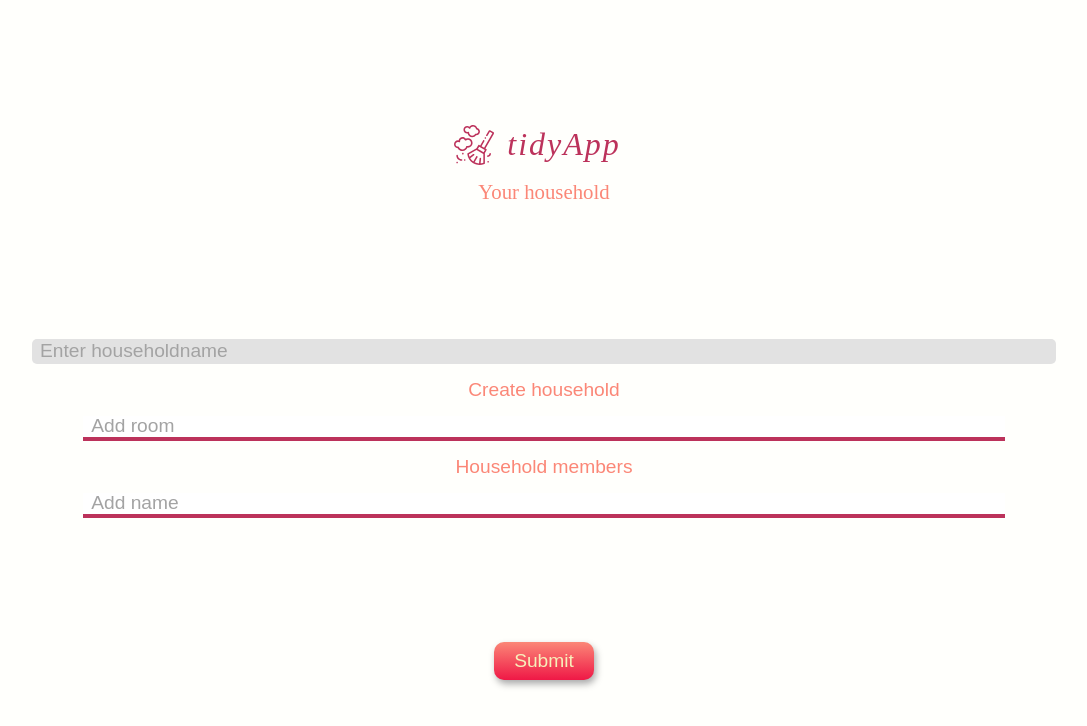
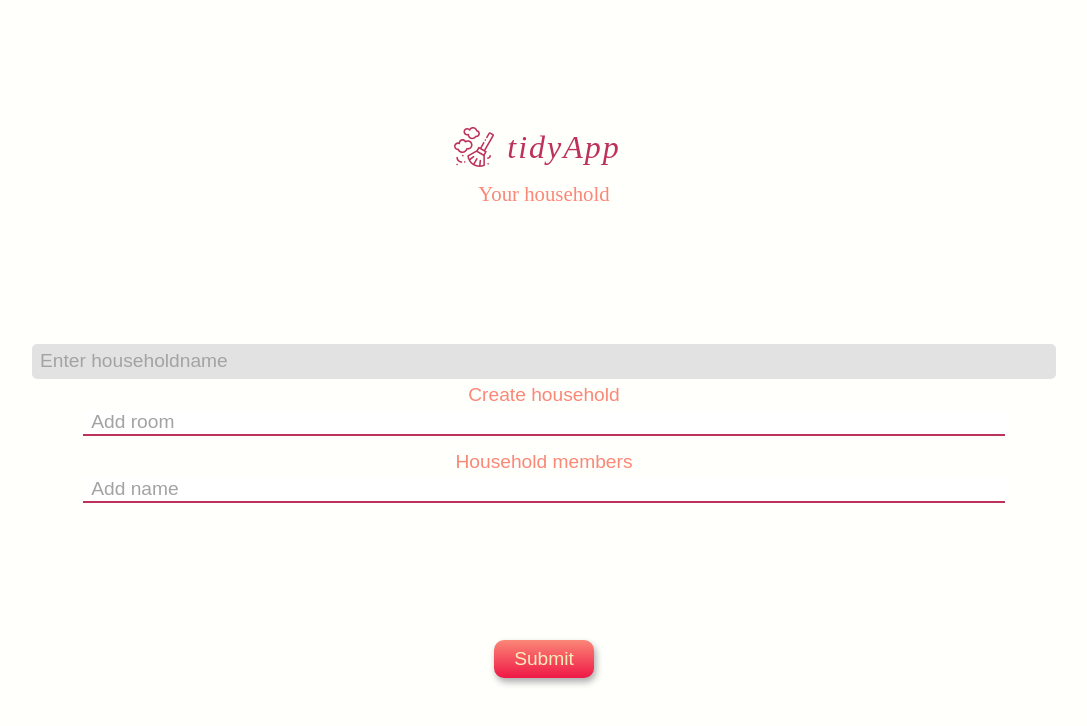
Before and after one commit to rokoc003/tidy_app, a React (Create React App) app in the folder client/: page /household in a window 1280 px wide. Shown: the top 726 px of the page, without its empty margins (96-1183 px from the left). Built offline with nearby package versions, Linux system fonts and the light colour scheme.

Commit message:
Modify input components

```diff
--- a/client/src/components/InputCaption.js
+++ b/client/src/components/InputCaption.js
@@ -1,11 +1,12 @@
 import styled from '@emotion/styled';
 import colors from '../utils/colors';
 
-const InputCaption = styled.span`
+const InputCaption = styled.label`
   color: ${colors.captionFont};
-  margin: 10px 0px;
   font-size: 1.2rem;
   font-weight: 400;
+  display: flex;
+  justify-content: start;
 `;
 
 export default InputCaption;
--- a/client/src/components/InputCircle.js
+++ b/client/src/components/InputCircle.js
@@ -4,7 +4,7 @@ import colors from '../utils/colors';
 
 const InputCircle = styled(Input)`
   padding: 2px 8px;
-  height: 25px;
+  height: 35px;
   background-color: ${colors.inputBackground};
   border-radius: 5px;
 `;
--- a/client/src/components/InputLine.js
+++ b/client/src/components/InputLine.js
@@ -5,7 +5,8 @@ import colors from '../utils/colors';
 const InputLine = styled(Input)`
   padding: 2px 8px;
   height: 25px;
-  border-bottom: 4px solid ${colors.InputLine};
+  border-bottom: 2px solid ${colors.InputLine};
+  margin-bottom: 15px;
 `;
 
 export default InputLine;
```
